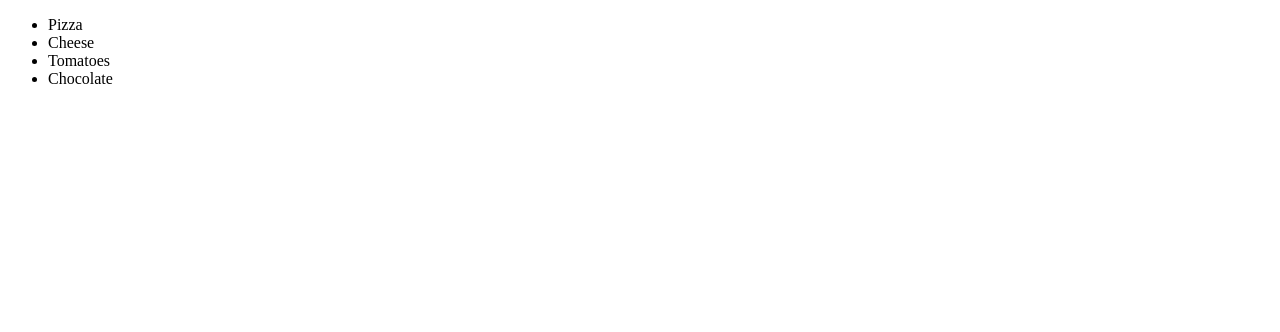
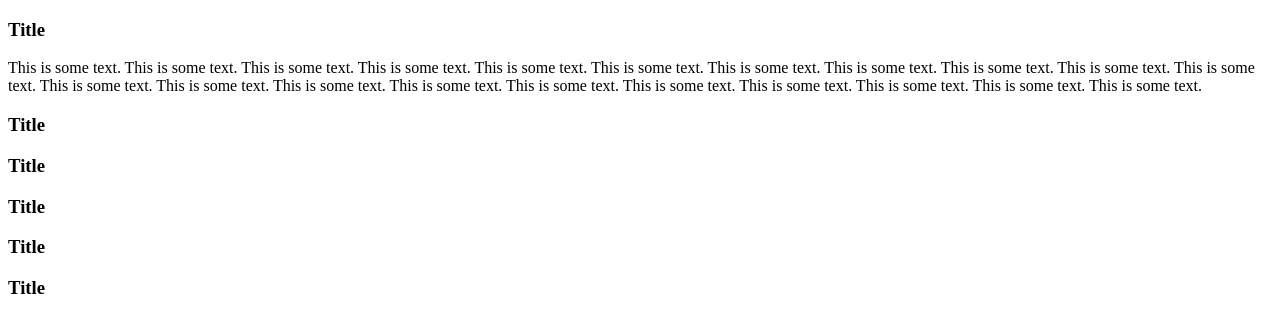
Before and after one commit to zxsteven/jQueryPractice, a plain HTML site: page index.html in a window 1280 px wide. Drawn offline with nearby package versions, Linux system fonts and the light colour scheme.

Commit message:
accordian function

```diff
--- a/app.js
+++ b/app.js
@@ -1 +1 @@
-$('ul').sortable();
+$("#accordion").accordion();
--- a/index.html
+++ b/index.html
@@ -12,12 +12,68 @@
 </head>
 
 <body>
-	<ul>
-		<li>Pizza</li>
-		<li>Cheese</li>
-		<li>Tomatoes</li>
-		<li>Chocolate</li>
-	</ul>
+	<div id="accordion">
+ <h3>Title</h3>
+ <div>
+ <p>This is some text. This is some text. This is some text. This
+is some text. This is some text. This is some text. This is some text. This is
+some text. This is some text. This is some text. This is some text. This is some
+text. This is some text. This is some text. This is some text. This is some
+text. This is some text. This is some text. This is some text. This is some
+text. This is some text. </p>
+ </div>
+
+
+ <h3>Title</h3>
+ <div>
+ <p>This is some text. This is some text. This is some text. This
+is some text. This is some text. This is some text. This is some text. This is
+some text. This is some text. This is some text. This is some text. This is some
+text. This is some text. This is some text. This is some text. This is some
+text. This is some text. This is some text. This is some text. This is some
+text. This is some text. </p>
+ </div>
+
+ <h3>Title</h3>
+ <div>
+ <p>This is some text. This is some text. This is some text. This
+is some text. This is some text. This is some text. This is some text. This is
+some text. This is some text. This is some text. This is some text. This is some
+text. This is some text. This is some text. This is some text. This is some
+text. This is some text. This is some text. This is some text. This is some
+text. This is some text. </p>
+ </div>
+
+ <h3>Title</h3>
+ <div>
+ <p>This is some text. This is some text. This is some text. This
+is some text. This is some text. This is some text. This is some text. This is
+some text. This is some text. This is some text. This is some text. This is some
+text. This is some text. This is some text. This is some text. This is some
+text. This is some text. This is some text. This is some text. This is some
+text. This is some text. </p>
+ </div>
+
+ <h3>Title</h3>
+ <div>
+ <p>This is some text. This is some text. This is some text. This
+is some text. This is some text. This is some text. This is some text. This is
+some text. This is some text. This is some text. This is some text. This is some
+text. This is some text. This is some text. This is some text. This is some
+text. This is some text. This is some text. This is some text. This is some
+text. This is some text. </p>
+ </div>
+
+ <h3>Title</h3>
+ <div>
+ <p>This is some text. This is some text. This is some text. This
+is some text. This is some text. This is some text. This is some text. This is
+some text. This is some text. This is some text. This is some text. This is some
+text. This is some text. This is some text. This is some text. This is some
+text. This is some text. This is some text. This is some text. This is some
+text. This is some text. </p>
+ </div>
+ </div>
 
 	<script type="text/javascript" src="jquery-2.2.0.min.js"></script>
 	<script type="text/javascript" src="https://code.jquery.com/ui/1.12.0-beta.1/jquery-ui.min.js"></script>
```
